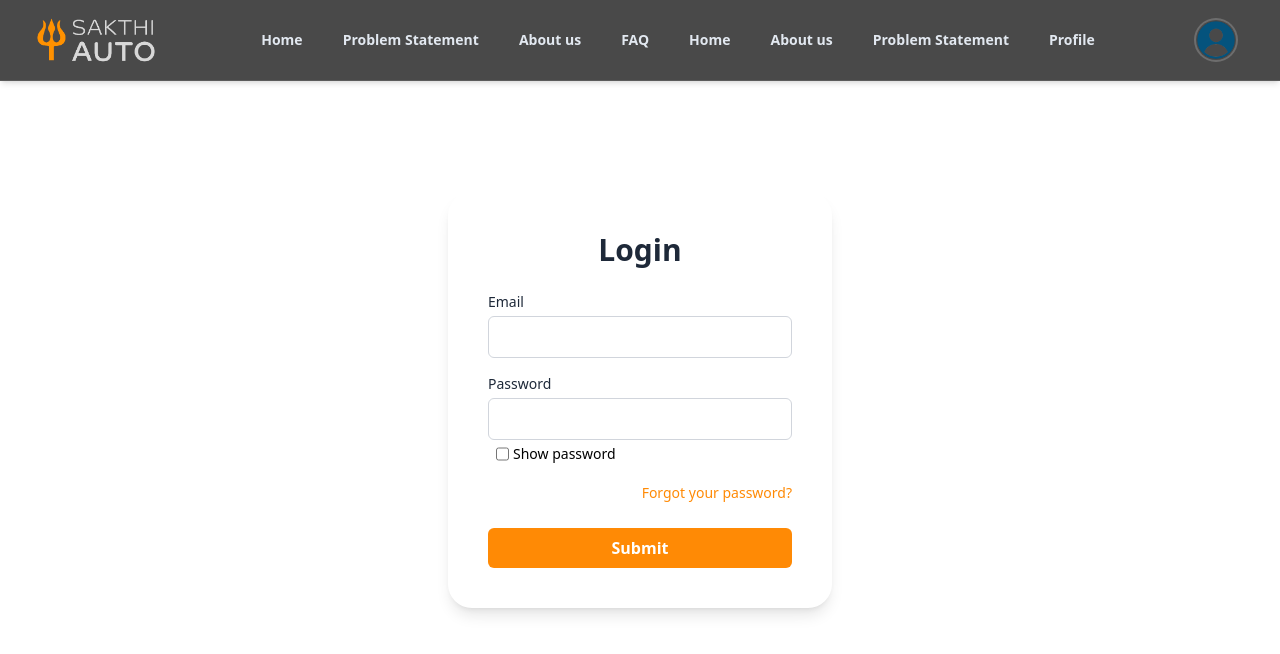
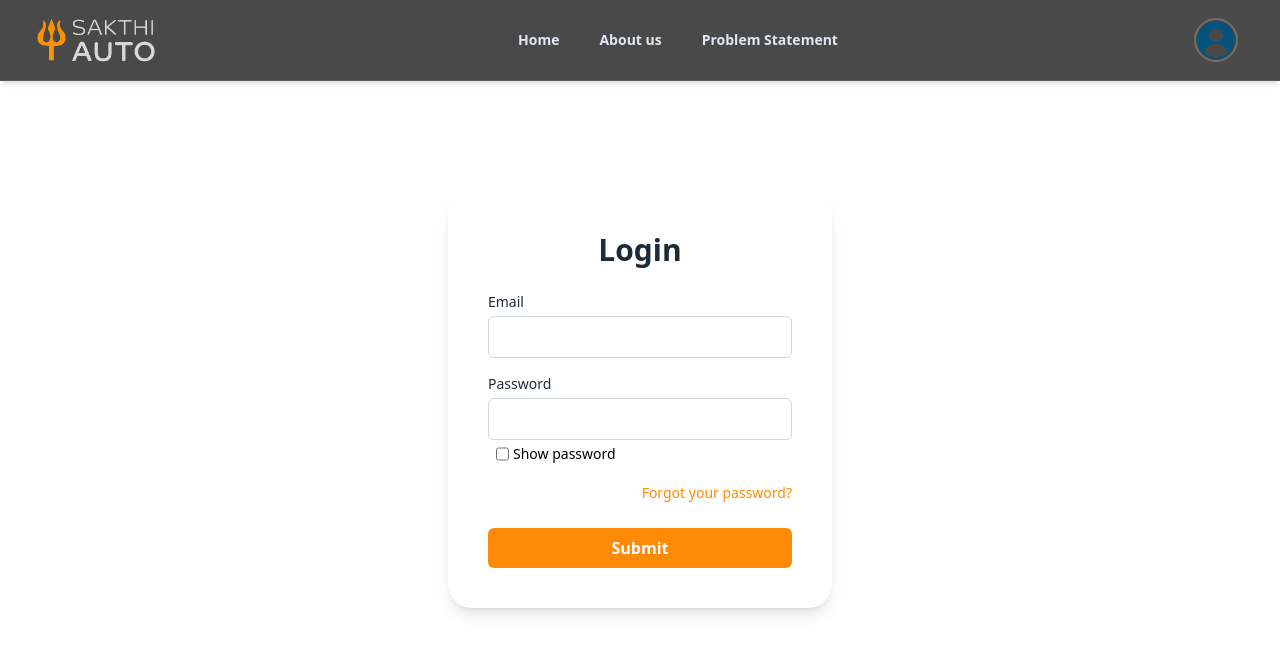
Before and after one commit to damodara2006/Project_SFS, a React (Vite) app in the folder frontend/: page /login in a window 1280 px wide. Shown: the top 654 px of the page. Built offline with nearby package versions, Linux system fonts and the light colour scheme.

Commit message:
feat : added Header and Footer in all the pages

```diff
--- a/frontend/src/components/Header.jsx
+++ b/frontend/src/components/Header.jsx
@@ -11,14 +11,10 @@ const Header = () => {
 
   const navItems = [
     { name: 'Home', path: '/' },
-    { name: 'Problem Statement', path: '/student' },
     { name: 'About us', path: '/about' },
-    { name: 'FAQ', path: '/faq' },
-    { name: "Home", path: "/" },
-    { name: "About us", path: "/about" },
+
     { name: "Problem Statement", path: "/problemstatements" },
-    // { name: "FAQ", path: "/faq" },
-    { name: "Profile", path: "/profile" },
+
   ];
 
   // A reusable NavLink component for both mobile and desktop
--- a/frontend/src/components/ProblemStatements.jsx
+++ b/frontend/src/components/ProblemStatements.jsx
@@ -300,6 +300,8 @@ import { useState, useEffect } from "react";
 import { useNavigate } from "react-router-dom";
 import { motion } from "framer-motion";
 import axios from "axios";
+import Header from "../components/Header";
+import Footer from "../components/Footer";
 
 const sampleProblems = [
   {
@@ -417,6 +419,7 @@ const ProblemStatements = () => {
       animate={{ opacity: 1, y: 0 }}
       transition={{ duration: 0.6 }}
     >
+      <Header/>
       <div className="max-w-7xl mx-auto">
         <header className="mb-10">
           <h1 className="text-center text-3xl font-extrabold text-gray-900 mt-20">
@@ -577,7 +580,9 @@ const ProblemStatements = () => {
             <p>No details available.</p>
           )}
         </Modal>
+        <Footer/>
       </div>
+
     </motion.div>
   );
 };
--- a/frontend/src/pages/About.jsx
+++ b/frontend/src/pages/About.jsx
@@ -1,6 +1,8 @@
 import React from "react";
 import { motion } from "framer-motion";
 import { FaGlobe, FaHandshake, FaLightbulb, FaGraduationCap, FaBuilding, FaTools, FaChartLine, FaCheckCircle, FaLaptopCode } from "react-icons/fa";
+import Header from "../components/Header";
+import Footer from "../components/Footer";
 
 // Animation variant for a consistent fade-in-up effect
 const fadeInUp = {
@@ -223,11 +225,13 @@ const TeamSection = () => (
 const About = () => {
   return (
     <div className={`min-h-screen ${LIGHT_BG} ${TEXT_COLOR} scroll-smooth`}>
+      <Header />
       <HeroSection />
       <MissionSection />
       <VisionSection />
       <ImpactSection />
       <TeamSection />
+      <Footer />
     </div>
   );
 };
--- a/frontend/src/pages/Home.jsx
+++ b/frontend/src/pages/Home.jsx
@@ -12,7 +12,8 @@ import {
   FaStar,
 } from "react-icons/fa";
 import FAQ from "./FAQ";
-
+import Header from "../components/Header";
+import Footer from "../components/Footer";
 const Homepage = () => {
   const [currentSlide, setCurrentSlide] = useState(0);
 
@@ -106,6 +107,7 @@ const Homepage = () => {
       animate="visible"
       variants={pageVariants}
     >
+      <Header/>
       {/* Background Pattern & Wave Image */}
       <div className="absolute inset-0 opacity-15 pointer-events-none overflow-hidden">
         <div className="absolute inset-0 bg-[radial-gradient(circle_at_1px_1px,rgba(255,153,0,0.3)_1px,transparent_0)] bg-[length:20px_20px]"></div>
@@ -413,6 +415,7 @@ const Homepage = () => {
           </Link>
         </div>
       </section>
+      <Footer />
     </motion.div>
   );
 };
--- a/frontend/src/pages/evaluator/EvaluatorLayout.jsx
+++ b/frontend/src/pages/evaluator/EvaluatorLayout.jsx
@@ -2,16 +2,20 @@
 import React from 'react';
 import { Outlet } from 'react-router-dom';
 import EvaluatorNavbar from './EvaluatorNavbar';
+import Header from '../../components/Header';
+import Footer from '../../components/Footer';
 
 const EvaluatorLayout = () => {
   return (
     <div className="flex flex-col min-h-screen bg-gray-100">
+      <Header/>
       <div className="flex flex-1 pt-20">
         <EvaluatorNavbar />
         <main className="flex-1 p-5">
           <Outlet />
         </main>
       </div>
+      <Footer />
     </div>
   );
 };
--- a/frontend/src/pages/spoc/SpocDashboard.jsx
+++ b/frontend/src/pages/spoc/SpocDashboard.jsx
@@ -8,6 +8,8 @@ import axios from 'axios';
 import {URL} from '../../Utils';
 import { useNavigate } from 'react-router-dom';
 import toast,{Toaster} from 'react-hot-toast';
+import Header from '../../components/Header';
+import Footer from '../../components/Footer';
 
 const navItems = [
     { id: 'dashboard', label: 'Dashboard', icon: FaUsers },
@@ -106,6 +108,7 @@ const SpocDashboard = () => {
     return (
         <div className="flex flex-col min-h-screen bg-gray-100">
             <Toaster position="top-right" />
+            <Header />
             <div className="flex flex-1 pt-20">
                 {/* Sidebar */}
                 <aside className="w-56 bg-[#494949] text-white p-6 sticky top-20 h-[calc(100vh-5rem)]">
@@ -215,6 +218,7 @@ const SpocDashboard = () => {
                     {activeView === 'teamdetails' && <TeamList />}
                 </main>
             </div>
+            <Footer />
         </div>
     );
 };
```
